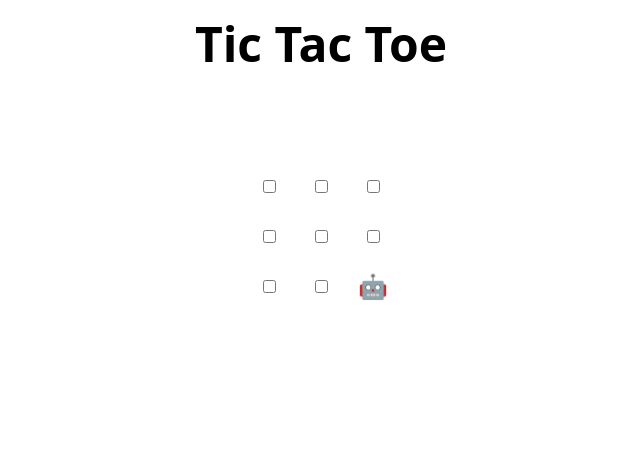
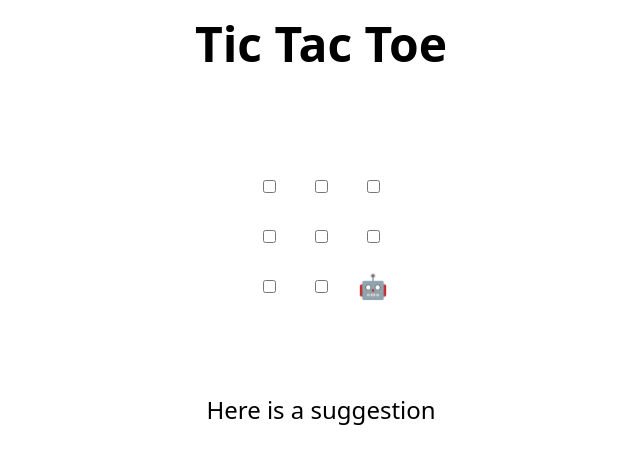
Before and after one commit to chanaram1/skills-review-pull-requests, a plain HTML site: page index.html in a window 1280 px wide. Shown: the whole page, without its empty margins (319-959 px from the left). Drawn offline with Linux system fonts and the light colour scheme.

Commit message:
Update index.html

```diff
--- a/index.html
+++ b/index.html
@@ -48,7 +48,7 @@
 </table>
 
 <h2 hidden>Game over, refresh to play again 🧑‍💻 🤖!</h2>
-
+Here is a suggestion
 <script>
   // Initialization
   const boxes = Array.from(document.querySelectorAll("td"));
```
